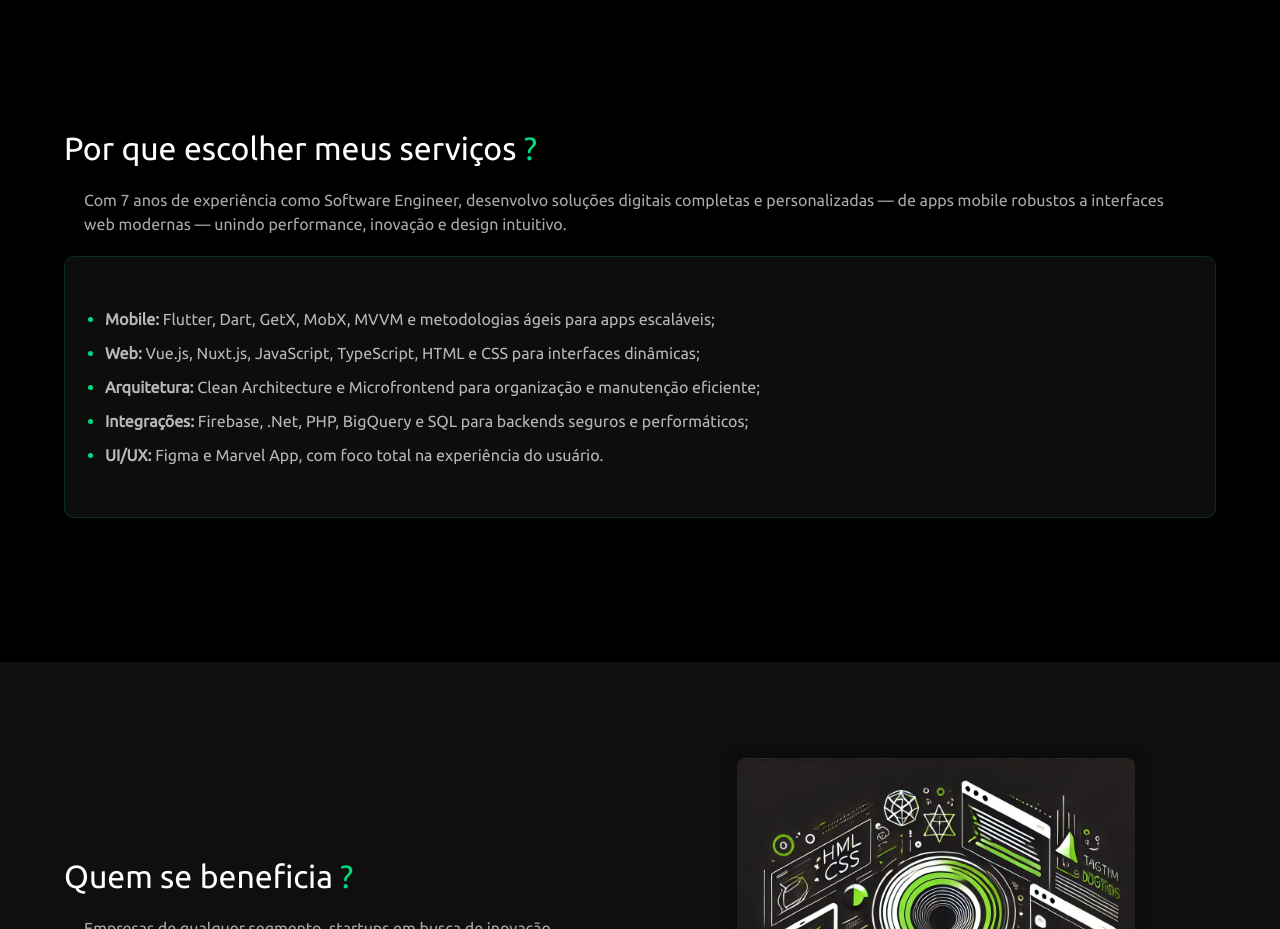
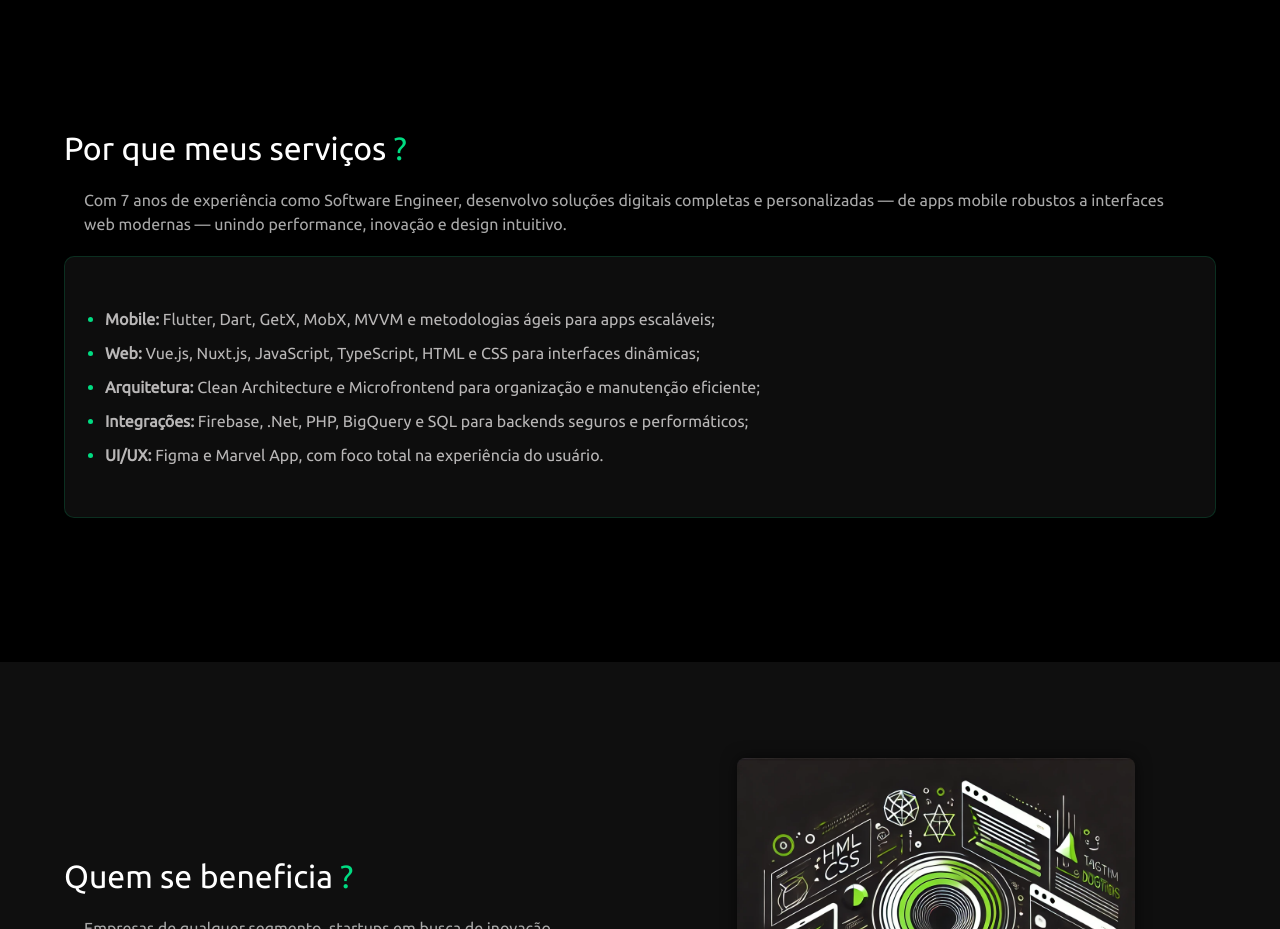
Before and after one commit to pedrinnhooo/loan-bank, a Nuxt app: page / in a window 1280 px wide. Shown: the part 1940-2869 px from the top of the page. Built offline with nearby package versions, Linux system fonts and the light colour scheme.

Commit message:
index/ remove class

```diff
--- a/pages/index.vue
+++ b/pages/index.vue
@@ -79,7 +79,7 @@
         <section class="presentation-section">
             <div class="container">
                 <div class="presentation-content">
-                    <h2 class="section-w">Por que escolher meus serviços <span style="color: #00dc82;">?</span></h2>
+                    <h2>Por que meus serviços <span style="color: #00dc82;">?</span></h2>
                     <p>
                         Com 7 anos de experiência como Software Engineer, desenvolvo soluções digitais completas e
                         personalizadas — de apps mobile robustos a interfaces web modernas — unindo performance,
```
